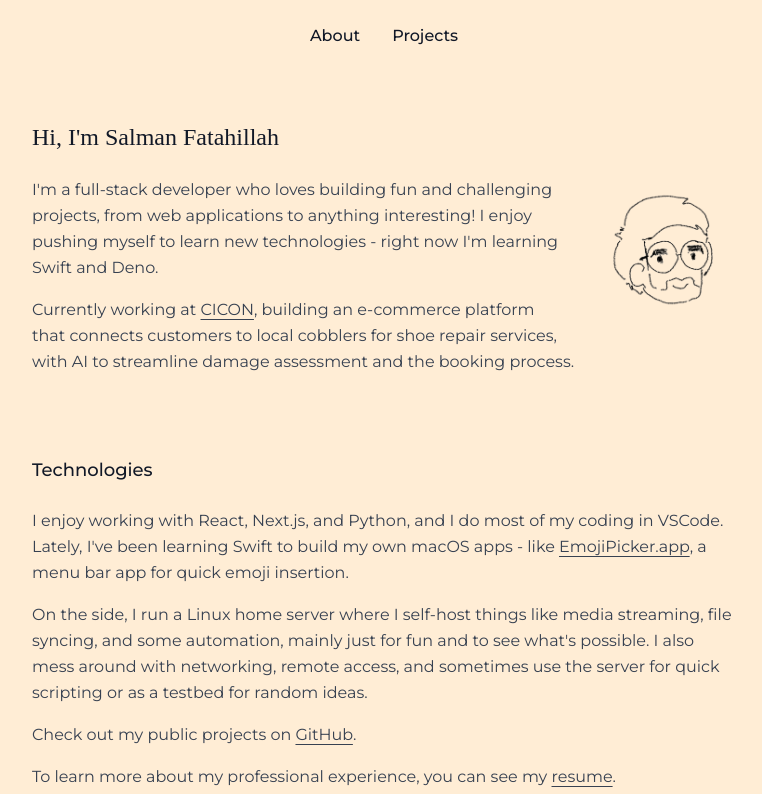
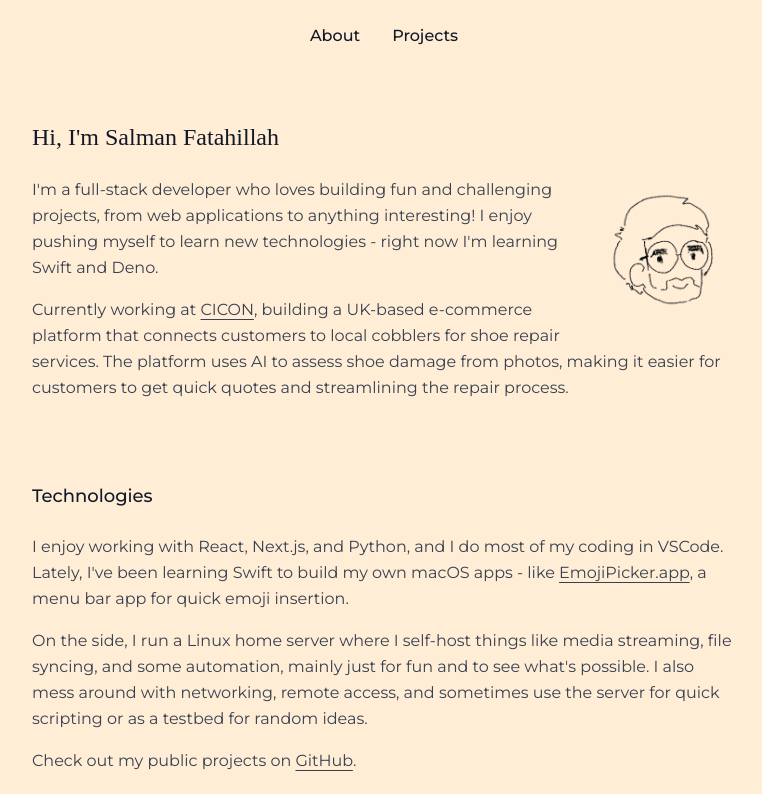
Before and after one commit to salmaniye/salmaniye.github.io, a React (Vite) app: page / in a window 1280 px wide. Shown: the top 794 px of the page, without its empty margins (256-1018 px from the left). Built offline with nearby package versions, Linux system fonts and the light colour scheme; a web font is replaced by a local one.

Commit message:
changed CICON description

```diff
--- a/src/components/Hero.tsx
+++ b/src/components/Hero.tsx
@@ -36,9 +36,10 @@ const Hero: React.FC = () => {
                 >
                   CICON
                 </a>
-                , building an e-commerce platform that connects customers to
-                local cobblers for shoe repair services, with AI to streamline
-                damage assessment and the booking process.
+                , building a UK-based e-commerce platform that connects customers to
+                local cobblers for shoe repair services. The platform uses AI to assess
+                shoe damage from photos, making it easier for customers to get
+                quick quotes and streamlining the repair process.
               </p>
             </div>
           </div>
```
